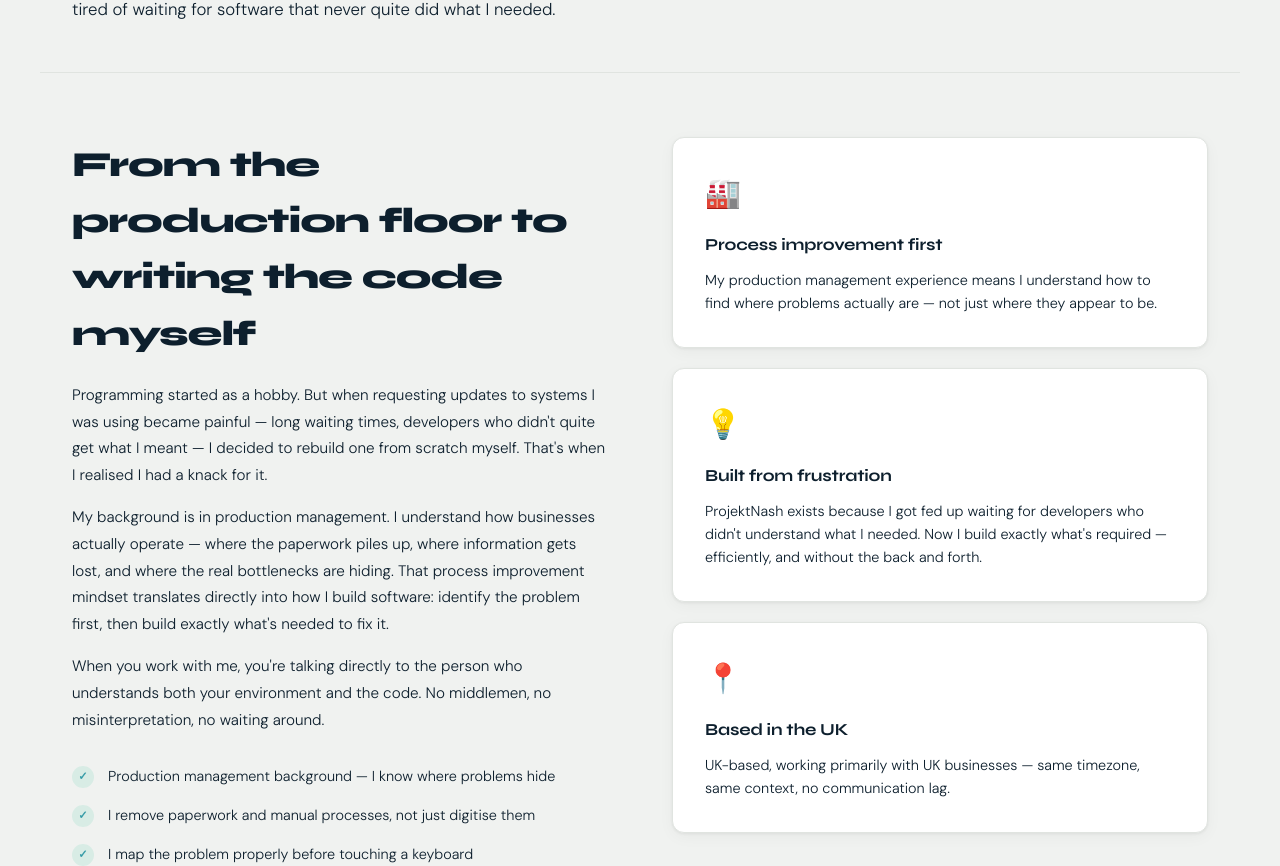
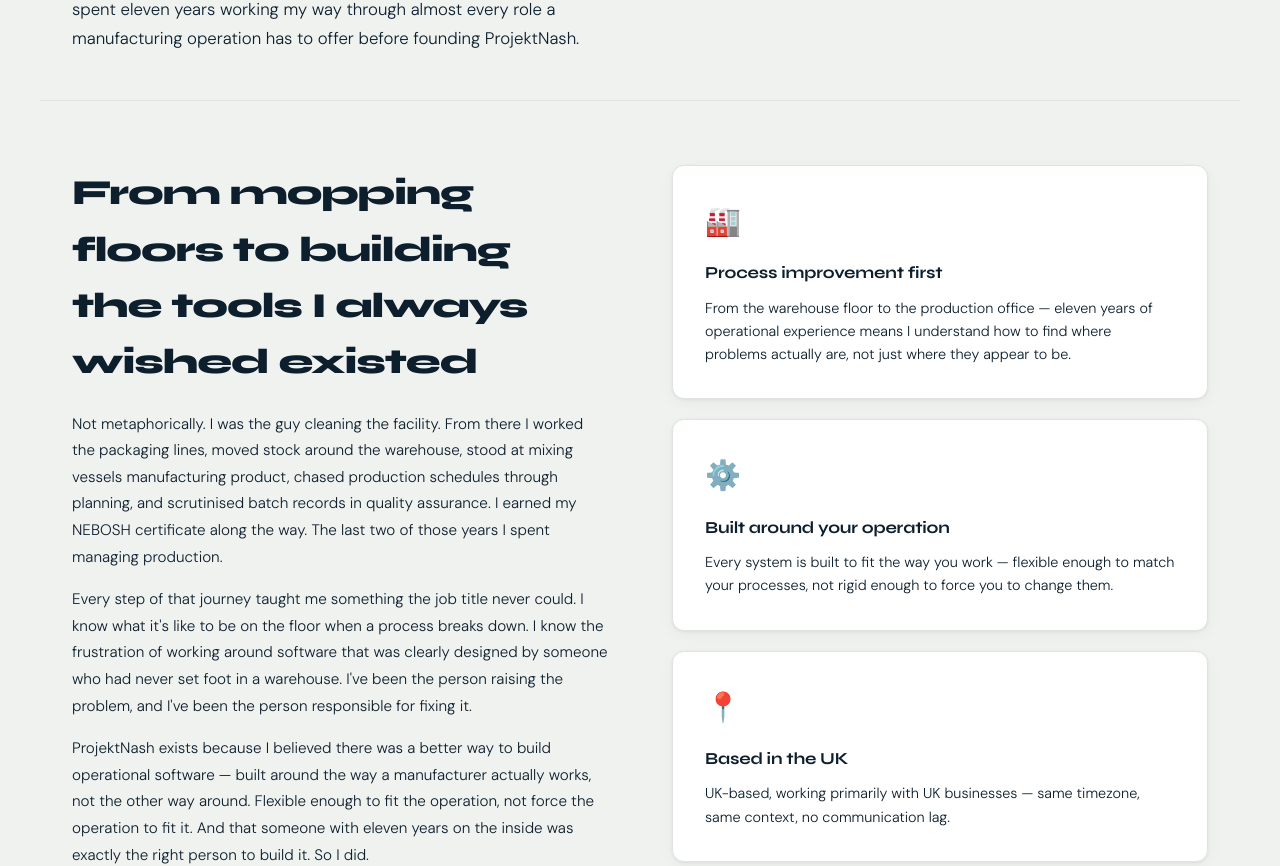
Before and after one commit to ProjektNash/Website, a React (Vite) app: page /about in a window 1280 px wide. Shown: the part 294-1160 px from the top of the page. Built offline with nearby package versions, Linux system fonts and the light colour scheme.

Commit message:
Update: ...

```diff
--- a/src/components/About.jsx
+++ b/src/components/About.jsx
@@ -8,18 +8,18 @@ export default function About() {
       <div className={s.pageHero}>
         <div className={s.sectionLabel}>Who I am</div>
         <h1>About ProjektNash</h1>
-        <p>My name is Adrian Nash-Morris. I started ProjektNash because I got tired of waiting for software that never quite did what I needed.</p>
+        <p>I'm Adrian Nash-Morris. I started my career mopping floors — and spent eleven years working my way through almost every role a manufacturing operation has to offer before founding ProjektNash.</p>
       </div>
 
       <section className={s.section} style={{ paddingTop: 0 }}>
         <div className={styles.grid}>
           <div className={styles.text}>
-            <h2>From the production floor to writing the code myself</h2>
-            <p>Programming started as a hobby. But when requesting updates to systems I was using became painful — long waiting times, developers who didn't quite get what I meant — I decided to rebuild one from scratch myself. That's when I realised I had a knack for it.</p>
-            <p>My background is in production management. I understand how businesses actually operate — where the paperwork piles up, where information gets lost, and where the real bottlenecks are hiding. That process improvement mindset translates directly into how I build software: identify the problem first, then build exactly what's needed to fix it.</p>
-            <p>When you work with me, you're talking directly to the person who understands both your environment and the code. No middlemen, no misinterpretation, no waiting around.</p>
+            <h2>From mopping floors to building the tools I always wished existed</h2>
+            <p>Not metaphorically. I was the guy cleaning the facility. From there I worked the packaging lines, moved stock around the warehouse, stood at mixing vessels manufacturing product, chased production schedules through planning, and scrutinised batch records in quality assurance. I earned my NEBOSH certificate along the way. The last two of those years I spent managing production.</p>
+            <p>Every step of that journey taught me something the job title never could. I know what it's like to be on the floor when a process breaks down. I know the frustration of working around software that was clearly designed by someone who had never set foot in a warehouse. I've been the person raising the problem, and I've been the person responsible for fixing it.</p>
+            <p>ProjektNash exists because I believed there was a better way to build operational software — built around the way a manufacturer actually works, not the other way around. Flexible enough to fit the operation, not force the operation to fit it. And that someone with eleven years on the inside was exactly the right person to build it. So I did.</p>
             <ul className={styles.values}>
-              <li>Production management background — I know where problems hide</li>
+              <li>Eleven years inside manufacturing — I know where problems hide</li>
               <li>I remove paperwork and manual processes, not just digitise them</li>
               <li>I map the problem properly before touching a keyboard</li>
               <li>Direct communication — you'll never be left wondering where things stand</li>
@@ -31,12 +31,12 @@ export default function About() {
             <div className={s.card} style={{ marginBottom: '20px' }}>
               <span className={s.cardIcon}>🏭</span>
               <h3>Process improvement first</h3>
-              <p>My production management experience means I understand how to find where problems actually are — not just where they appear to be.</p>
+              <p>From the warehouse floor to the production office — eleven years of operational experience means I understand how to find where problems actually are, not just where they appear to be.</p>
             </div>
             <div className={s.card} style={{ marginBottom: '20px' }}>
-              <span className={s.cardIcon}>💡</span>
-              <h3>Built from frustration</h3>
-              <p>ProjektNash exists because I got fed up waiting for developers who didn't understand what I needed. Now I build exactly what's required — efficiently, and without the back and forth.</p>
+              <span className={s.cardIcon}>⚙️</span>
+              <h3>Built around your operation</h3>
+              <p>Every system is built to fit the way you work — flexible enough to match your processes, not rigid enough to force you to change them.</p>
             </div>
             <div className={s.card}>
               <span className={s.cardIcon}>📍</span>
```
